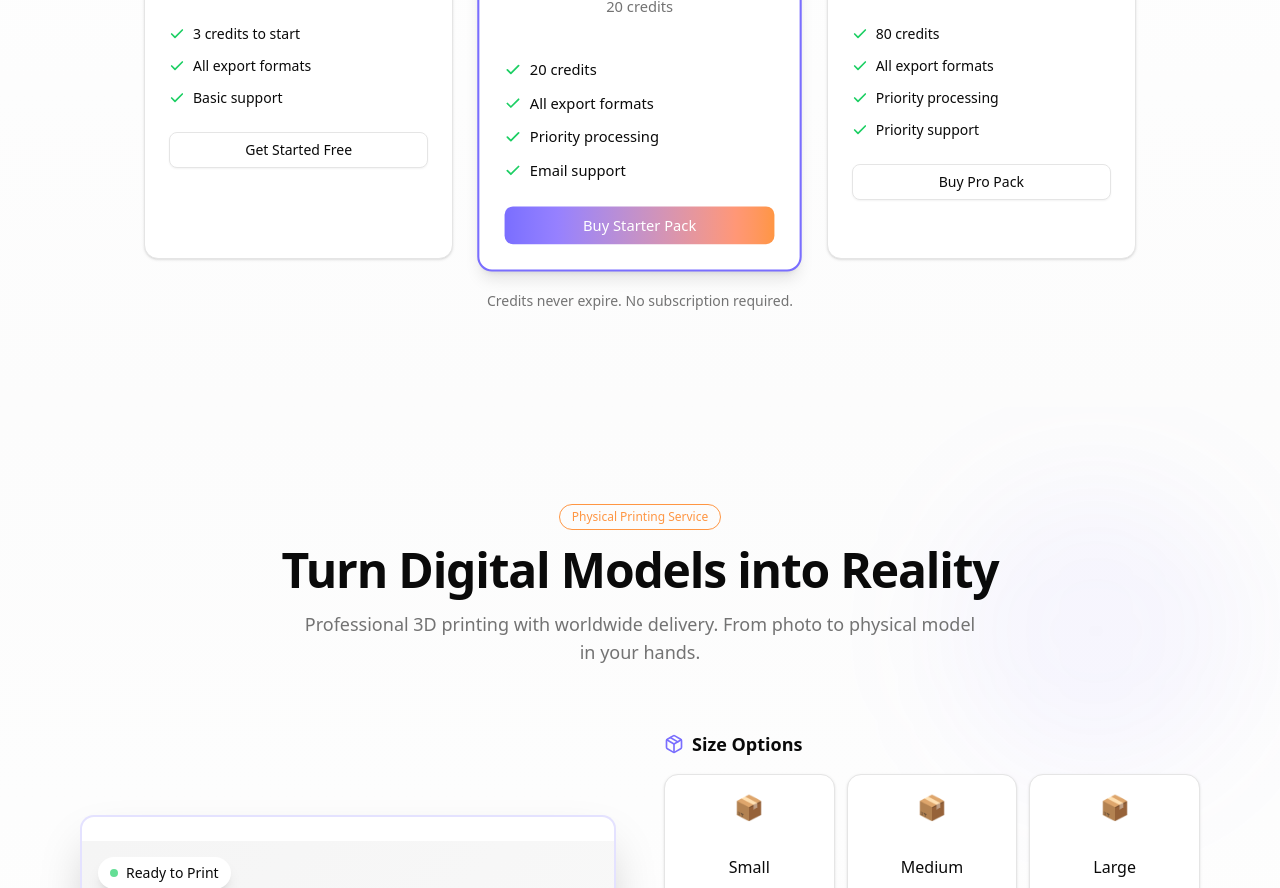
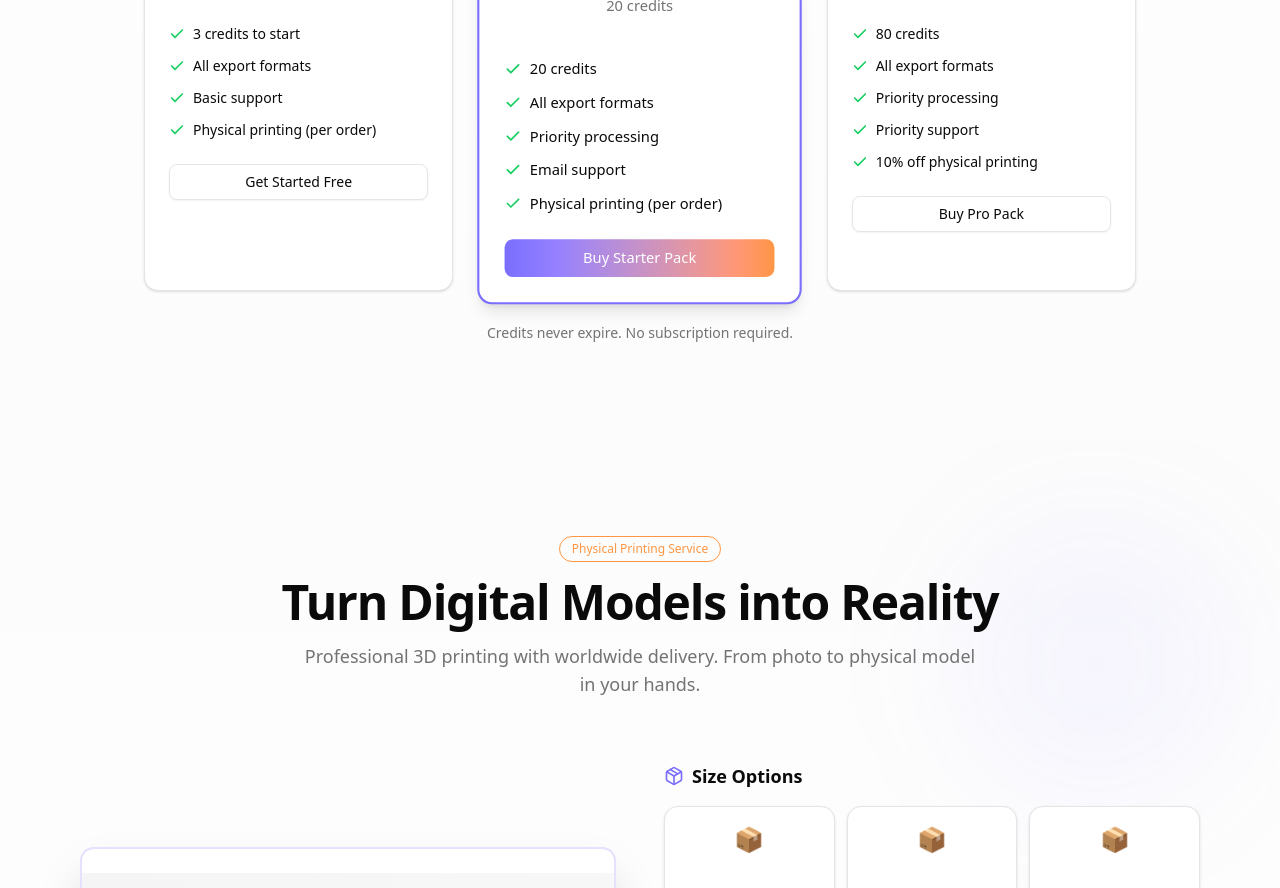
Before and after one commit to jackg825/dream-forge-web, a Next.js app in the folder app/: page /en in a window 1280 px wide. Shown: the part 5500-6388 px from the top of the page. Built offline with nearby package versions, Linux system fonts and the light colour scheme; no server answers.

Commit message:
feat: add physical printing to all pricing tiers
- Free/Starter: Physical printing available (per order pricing)
- Pro: 10% discount on physical printing orders

🤖 Generated with [Claude Code](https://claude.com/claude-code)

Co-Authored-By: Claude <noreply@anthropic.com>

```diff
--- a/app/src/components/landing/PricingSection.tsx
+++ b/app/src/components/landing/PricingSection.tsx
@@ -26,7 +26,7 @@ export function PricingSection({ className }: PricingSectionProps) {
       icon: Gift,
       price: '$0',
       credits: 3,
-      features: ['freeFeature1', 'freeFeature2', 'freeFeature3'],
+      features: ['freeFeature1', 'freeFeature2', 'freeFeature3', 'freeFeature4'],
     },
     {
       id: 'starter',
@@ -34,7 +34,7 @@ export function PricingSection({ className }: PricingSectionProps) {
       icon: Sparkles,
       price: '$9',
       credits: 20,
-      features: ['starterFeature1', 'starterFeature2', 'starterFeature3', 'starterFeature4'],
+      features: ['starterFeature1', 'starterFeature2', 'starterFeature3', 'starterFeature4', 'starterFeature5'],
     },
     {
       id: 'pro',
@@ -42,7 +42,7 @@ export function PricingSection({ className }: PricingSectionProps) {
       icon: Sparkles,
       price: '$29',
       credits: 80,
-      features: ['proFeature1', 'proFeature2', 'proFeature3', 'proFeature4'],
+      features: ['proFeature1', 'proFeature2', 'proFeature3', 'proFeature4', 'proFeature5'],
     },
   ];
 
--- a/app/src/messages/en.json
+++ b/app/src/messages/en.json
@@ -549,6 +549,7 @@
           "freeFeature1": "3 credits to start",
           "freeFeature2": "All export formats",
           "freeFeature3": "Basic support",
+          "freeFeature4": "Physical printing (per order)",
           "cta": "Get Started Free"
         },
         "starter": {
@@ -557,6 +558,7 @@
           "starterFeature2": "All export formats",
           "starterFeature3": "Priority processing",
           "starterFeature4": "Email support",
+          "starterFeature5": "Physical printing (per order)",
           "cta": "Buy Starter Pack"
         },
         "pro": {
@@ -565,6 +567,7 @@
           "proFeature2": "All export formats",
           "proFeature3": "Priority processing",
           "proFeature4": "Priority support",
+          "proFeature5": "10% off physical printing",
           "cta": "Buy Pro Pack"
         }
       }
--- a/app/src/messages/zh-TW.json
+++ b/app/src/messages/zh-TW.json
@@ -549,6 +549,7 @@
           "freeFeature1": "3 點起步",
           "freeFeature2": "所有匯出格式",
           "freeFeature3": "基本支援",
+          "freeFeature4": "實體列印（按件計費）",
           "cta": "免費開始"
         },
         "starter": {
@@ -557,6 +558,7 @@
           "starterFeature2": "所有匯出格式",
           "starterFeature3": "優先處理",
           "starterFeature4": "Email 支援",
+          "starterFeature5": "實體列印（按件計費）",
           "cta": "購買入門套餐"
         },
         "pro": {
@@ -565,6 +567,7 @@
           "proFeature2": "所有匯出格式",
           "proFeature3": "優先處理",
           "proFeature4": "優先支援",
+          "proFeature5": "實體列印 9 折優惠",
           "cta": "購買專業套餐"
         }
       }
```
